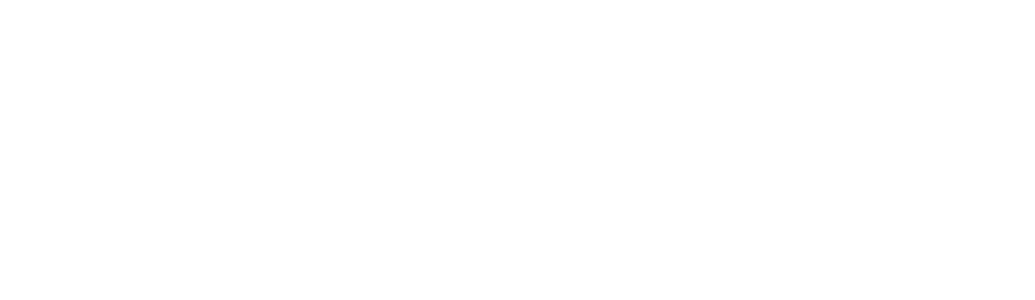
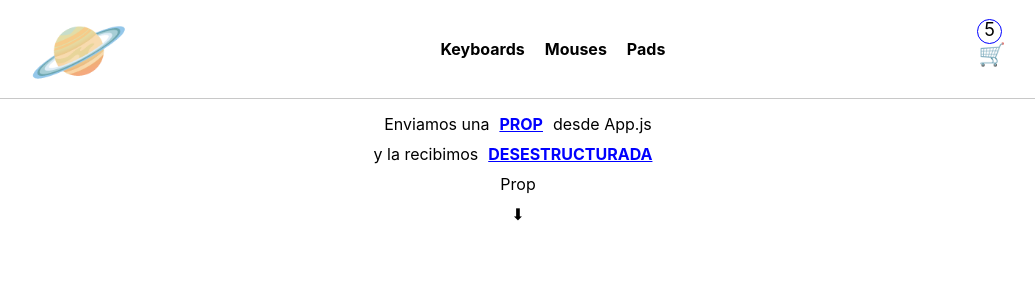
Before and after one commit to SmaelNicolas/Ej_2daEntrega_ReactJs, a React (Create React App) app: page / in a window 1280 px wide. Shown: the top 300 px of the page, without its empty margins (122-1157 px from the left). Built offline with nearby package versions, Linux system fonts and the light colour scheme.

Commit message:
add BrowserRouter , create Routes , add elements to each routh , define paths

```diff
--- a/src/App.js
+++ b/src/App.js
@@ -1,7 +1,28 @@
+import { BrowserRouter, Route, Routes } from "react-router-dom";
 import "./App.css";
+import { ItemDetailContainer } from "./components/ItemDetailContainer/ItemDetailContainer";
+import { ItemListContainer } from "./components/ItemListContainer/ItemListContainer";
+import { Navbar } from "./components/Navbar/Navbar";
 
 function App() {
-	return <div className='container--app'></div>;
+	return (
+		<div className='container--app'>
+			<BrowserRouter>
+				<Navbar />
+				<Routes>
+					<Route path='/' element={<ItemListContainer />} />
+					<Route
+						path='/category/:idCategory'
+						element={<ItemListContainer />}
+					/>
+					<Route
+						path='/items/:idItem'
+						element={<ItemDetailContainer />}
+					/>
+				</Routes>
+			</BrowserRouter>
+		</div>
+	);
 }
 
 export default App;
```
